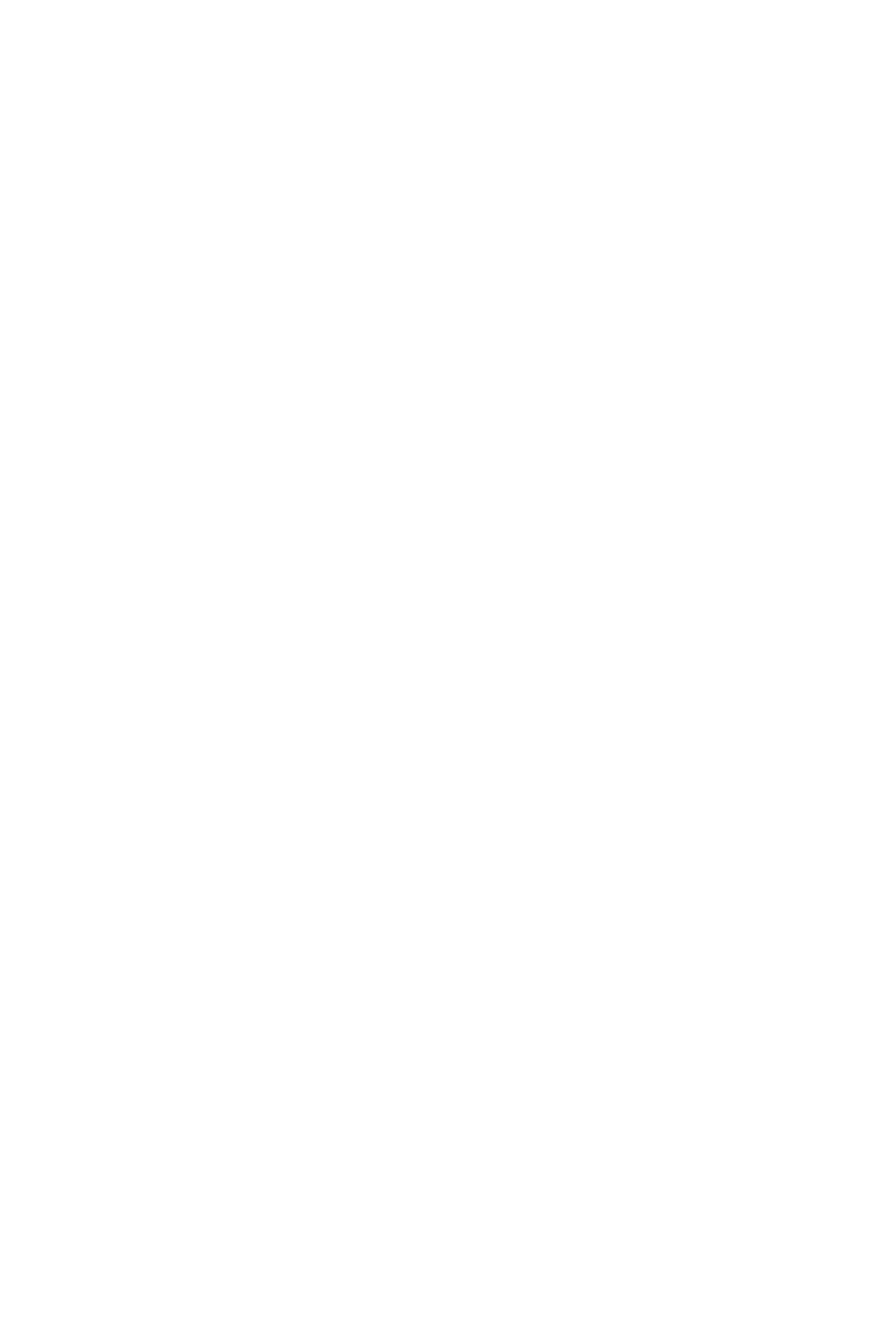
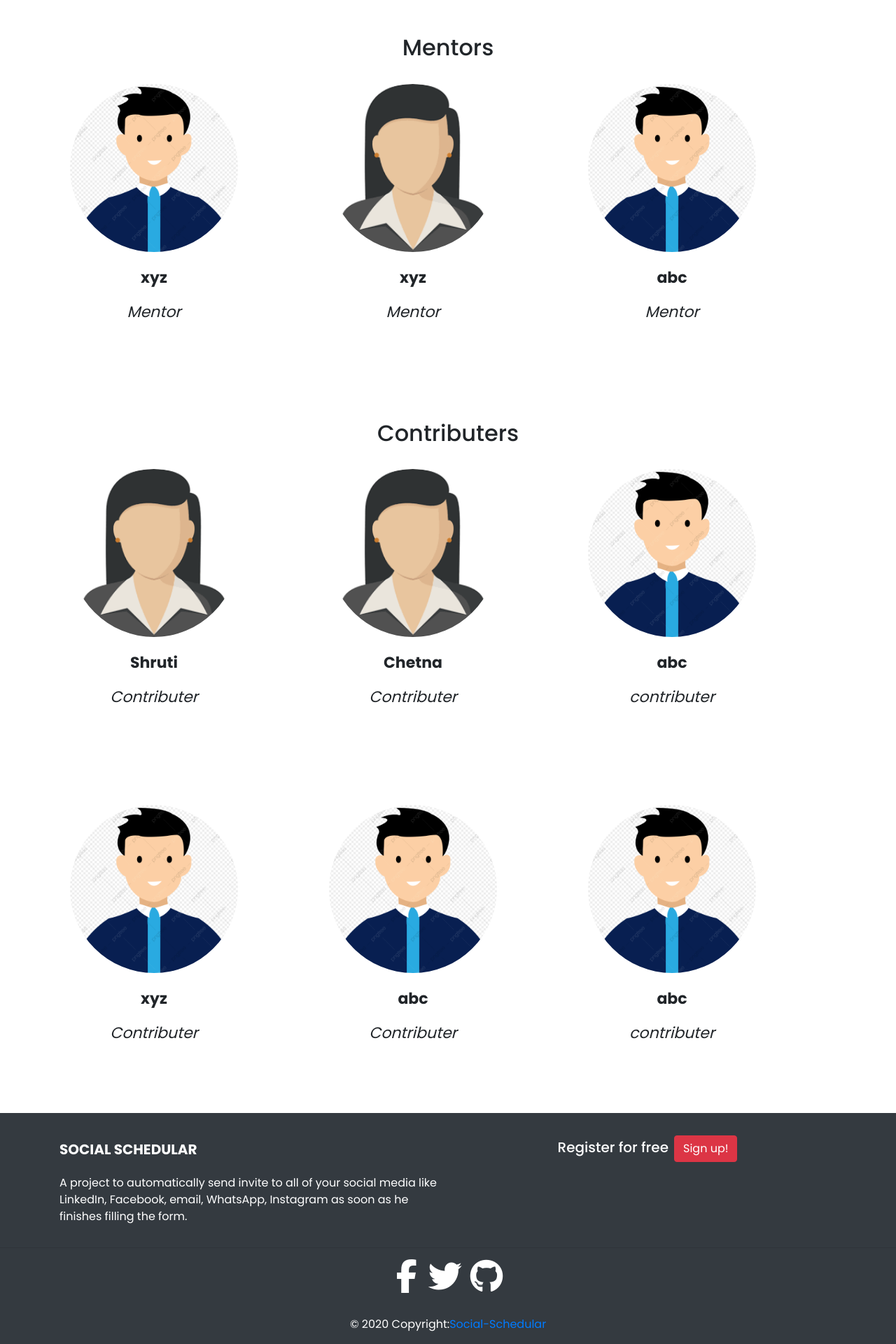
Before and after one commit to anushbhatia/Social-Scheduler, a React (Create React App) app: page /detail in a window 1280 px wide. Before the commit this address had no page. Shown: the part 573-2493 px from the top of the page at 70% size. Before the commit the page ends 800 px from the top, so only its background shows below. Built offline with nearby package versions, Linux system fonts and the light colour scheme.

Commit message:
updated the detail issue #7 added a navbar link for contributor

```diff
--- a/src/App.js
+++ b/src/App.js
@@ -7,6 +7,10 @@ import Default from './components/Default';
 import Contact from './components/Contact';
 import About from './components/About';
 import Navbar from './components/Navbar';
+import Footer from './components/Footer';
+import Detail from './components/Detail';
+
+
 
 function App() {
   return(
@@ -16,8 +20,11 @@ function App() {
         <Route exact path="/" component={LandingPage} />
         <Route path="/about" component={About} />
         <Route path="/contact" component={Contact} />
+        <Route path="/detail" component={Detail} />
+
         <Route component={Default} />
       </Switch>
+      <Footer/>
     </>
   )
 }
--- /dev/null
+++ b/src/Detail.css
@@ -0,0 +1,47 @@
+
+
+*{
+    font-family:'poppins', sans-serif;
+
+}
+
+
+.maintainers h2{
+    margin-top:2rem;
+    margin-bottom:2rem;
+    text-align:center;
+}
+
+.card{
+    height:15rem;
+    width:15rem;
+    border:none;
+}
+.card-img-top{
+    border-radius:11rem;
+
+}
+.card-text{
+    font-size:22px;
+}
+.card-text label{
+    font-size:18px;
+}
+
+/* margin above second contianer */
+
+.topmargin{
+    margin-top:15rem;
+}
+/*footer component css*/
+.footerclass{
+    margin:0;
+    padding:0;
+    box-sizing: border-box;
+}
+#footer{
+    clear: both;
+    position:relative;
+    bottom:0;
+    margin-top:200px;
+}
--- /dev/null
+++ b/src/components/Detail.js
@@ -0,0 +1,162 @@
+import React from 'react'
+import '../Detail.css'
+import boyimage from './assets/images/boyimage.png';
+import girlimage from './assets/images/girlimage.png';
+
+class Detail extends React.Component{
+
+    render(){
+        return(
+         <div className="detail container">
+
+            <div className="container maintainers" >
+            <h2>
+                    Project Maintainers
+                </h2>
+                <div className="row">
+
+                </div>
+                <div className="row">
+                <div className="col-sm-12 col-md-6" align="center">
+                    <div className="card text-center">
+                    <img className="card-img-top"  src={boyimage}  alt="Card image cap"></img>
+                    <div className="card-body">
+                        <p className="card-text" ><b>Anush Bhatia</b></p>
+                        <p className="card-text label"><i>Designer</i></p>
+                    </div>
+                    </div>
+                </div>
+
+                <div className="col-sm-12 col-md-6" align="center">
+                <div className="card text-center" >
+                    <img className="card-img-top"   src={boyimage} alt="Card image cap"/>
+                    <div className="card-body">
+                    <p className="card-text" ><b>Samaranjit Ghose</b></p>
+                    <p className="card-text"><i>Life Long Learner</i></p>
+                    </div>
+                </div>
+                </div>
+                </div>
+            </div>
+
+
+
+         <div class="container topmargin maintainers" id="mentor">
+                <h2 >Mentors</h2>
+
+            <div className="row  ">
+
+                <div className="col-sm-12 col-md-4">
+                    <div className="card text-center">
+                    <img className="card-img-top" src={boyimage} alt="Card image cap"/>
+                    <div className="card-body">
+                        <p className="card-text"><b>xyz</b></p>
+                        <p className="card-text"><i>Mentor</i></p>
+
+                    </div>
+                    </div>
+                </div>
+
+                <div className="col-sm-12 col-md-4">
+                <div className="card text-center">
+                    <img className="card-img-top" src={girlimage} alt="Card image cap"/>
+                    <div className="card-body">
+                    <p className="card-text"><b>xyz</b></p>
+                    <p className="card-text"><i>Mentor</i></p>
+                    </div>
+                </div>
+                </div>
+                <div className="col-sm-12 col-md-4">
+                <div className="card text-center" >
+                    <img className="card-img-top"  src={boyimage} alt="Card image cap"/>
+                    <div className="card-body">
+                    <p className="card-text"><b>abc</b></p>
+                    <p className="card-text"><i>Mentor</i></p>
+                    </div>
+                </div>
+                </div>
+
+            </div>
+        </div>
+
+
+
+
+        <div className="container topmargin maintainers">
+        <h2>Contributers</h2>
+
+            <div className="row ">
+                <div className="col-sm-12 col-md-4">
+                    <div className="card text-center">
+                    <img className="card-img-top" src={girlimage}  alt="Card image cap"/>
+                    <div className="card-body">
+                        <p className="card-text"><b>Shruti</b></p>
+                        <p className="card-text"><i>Contributer</i></p>
+
+                    </div>
+                    </div>
+               </div>
+
+                <div class="col-sm-12 col-md-4">
+                  <div class="card text-center" >
+                    <img class="card-img-top"   src={girlimage} alt="Card image cap"/>
+                    <div class="card-body">
+                    <p class="card-text"><b>Chetna</b></p>
+                    <p class="card-text"><i>Contributer</i></p>
+                    </div>
+                 </div>
+                </div>
+                <div class="col-sm-12 col-md-4">
+                <div class="card text-center">
+                    <img class="card-img-top" src={boyimage} alt="Card image cap"/>
+                    <div class="card-body">
+                    <p class="card-text"><b>abc</b></p>
+                    <p class="card-text"><i>contributer</i></p>
+                    </div>
+                </div>
+                </div>
+
+             </div>
+
+            <div className="row topmargin">
+                <div className="col-sm-12 col-md-4">
+                    <div className="card text-center">
+                    <img className="card-img-top" src={boyimage}  alt="Card image cap"/>
+                    <div className="card-body">
+                        <p className="card-text"><b>xyz</b></p>
+                        <p className="card-text"><i>Contributer</i></p>
+
+                    </div>
+                    </div>
+               </div>
+
+               <div className="col-sm-12 col-md-4">
+                  <div className="card text-center">
+                    <img className="card-img-top"  src={boyimage} alt="Card image cap"/>
+
+                    <div className="card-body">
+                    <p className="card-text" ><b>abc</b></p>
+                    <p className="card-text"><i>Contributer</i></p>
+                    </div>
+                  </div>
+                </div>
+                <div className="col-sm-12 col-md-4">
+                  <div className="card text-center">
+                    <img className="card-img-top" src={boyimage} alt="Card image cap"/>
+                    <div className="card-body">
+                    <p className="card-text" ><b>abc</b></p>
+                    <p className="card-text"><i>contributer</i></p>
+                    </div>
+                  </div>
+                </div>
+
+           </div>
+
+        </div>
+        </div>
+
+        )
+    }
+}
+
+export default Detail;
--- /dev/null
+++ b/src/components/Footer.js
@@ -0,0 +1,71 @@
+import React from 'react'
+import '../Detail.css'
+function Footer(){
+return(
+    <div className="footerclass">
+      <footer className="page-footer font-small stylish-color-dark pt-4 bg-dark text-white" id="footer">
+
+
+            <div className="container text-center text-md-left">
+
+
+                 <div className="row">
+
+
+                     <div className="col-md-6  ">
+
+
+                         <h5 class="font-weight-bold text-uppercase mt-3 mb-4 ">Social Schedular</h5>
+                         <p >A project to automatically send invite to all of your social media like LinkedIn, Facebook, email,
+                              WhatsApp, Instagram as soon as he finishes filling the form.</p>
+                     </div>
+                    <div class="col-md-6 ">
+                         <ul className="list-unstyled list-inline text-center py-2">
+                            <li className="list-inline-item">
+                            <h5 className="mb-1">Register for free</h5>
+                            </li>
+                            <li className="list-inline-item">
+                            <a href="#" className="btn btn-danger btn-rounded">Sign up!</a>
+                            </li>
+                         </ul>
+                    </div>
+
+
+                </div>
+
+            </div>
+            <hr/>
+
+
+        <ul class="list-unstyled list-inline text-center">
+            <li className="list-inline-item">
+             <a className="btn-floating btn-fb mx-1">
+           <i className="fa fa-facebook-f fa-3x"></i>
+             </a>
+            </li>
+            <li class="list-inline-item">
+                <a class="btn-floating btn-tw mx-1">
+                      <i className="fa fa-twitter fa-3x"></i>
+                 </a>
+             </li>
+            <li className="list-inline-item">
+              <a className="fb-ic">
+                <i  className="fa fa-github fa-3x"></i>
+                 </a>
+             </li>
+
+
+        </ul>
+
+         <div className="footer-copyright text-center py-3">© 2020 Copyright:
+             <a href="#">Social-Schedular</a>
+         </div>
+
+      </footer>
+
+   </div>
+    )
+
+
+}
+export default Footer;
--- a/src/components/Navbar.jsx
+++ b/src/components/Navbar.jsx
@@ -21,6 +21,11 @@ function Navbar() {
                         Contact
                     </div>
                 </Link>
+                <Link to="/detail">
+                    <div className="nav-item text-dark px-4 font-weight-bold">
+                        Contributers
+                    </div>
+                </Link>
             </div>
         </NavWrapper>
     )
```
Also changed, not shown: src/components/assets/images/boyimage.png (added), src/components/assets/images/girlimage.png (added).
